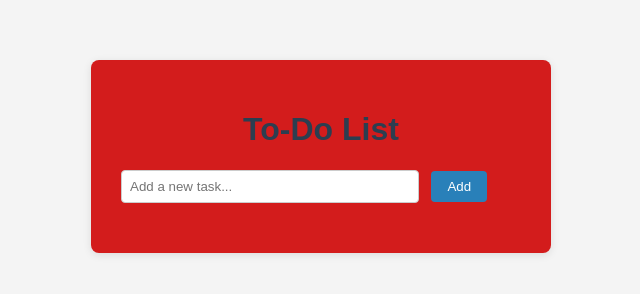
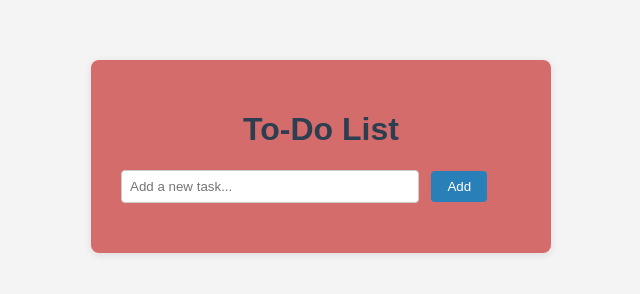
Before and after one commit to srivenkat03/frontend, a plain HTML site: page index.html in a window 1280 px wide. Shown: the whole page, without its empty margins (319-959 px from the left). Drawn offline with Linux system fonts and the light colour scheme.

Commit message:
3rd commit

```diff
--- a/style.css
+++ b/style.css
@@ -7,7 +7,7 @@ body {
 .container {
     max-width: 400px;
     margin: 60px auto;
-    background: #d31c1c;
+    background: #d46c6c;
     padding: 30px;
     border-radius: 8px;
     box-shadow: 0 2px 8px rgba(0,0,0,0.1);
```
